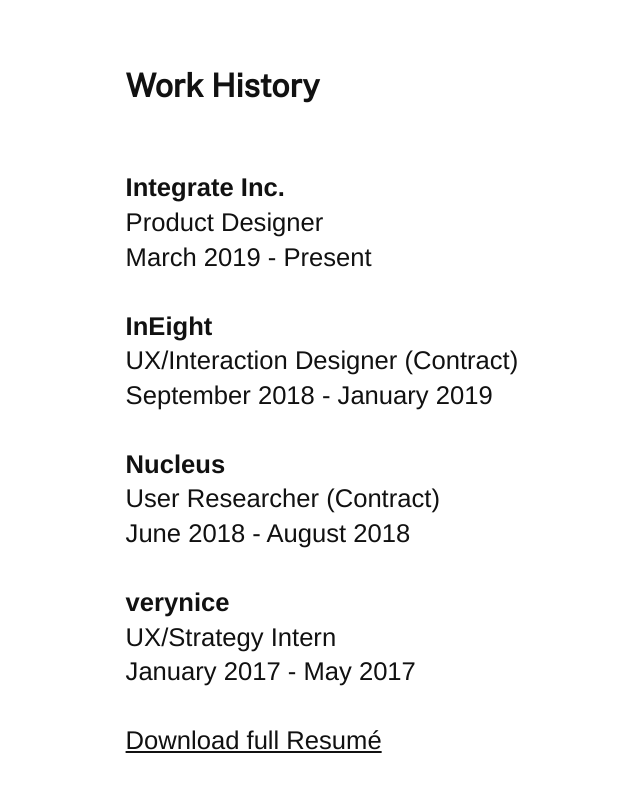
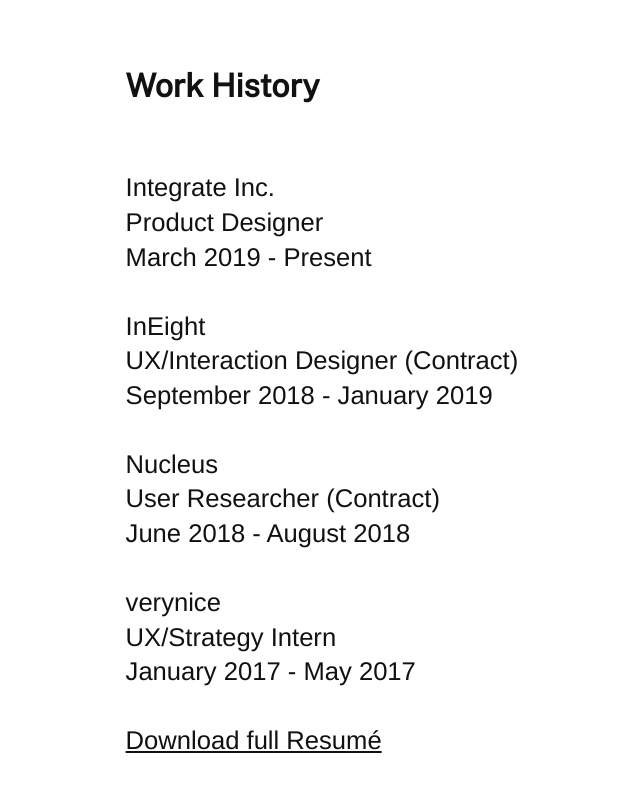
Before and after one commit to zachco/homepage, a plain HTML site: page index.html in a window 1280 px wide. Shown: the part 3788-4580 px from the top of the page, without its empty margins (92-732 px from the left). Drawn offline with nearby package versions, Linux system fonts and the light colour scheme.

Commit message:
fix company titles

```diff
--- a/index.html
+++ b/index.html
@@ -96,19 +96,19 @@
 				<h2 class="big"><em>Work History</em></h2>
 			</div>
 			<div class="project">
-				<h3><em>Integrate Inc.</em></h3>
+				<h3>Integrate Inc.</h3>
 				<p>Product Designer</p>
 				<p>March 2019 - Present</p>
 				<br>
-				<h3><em>InEight</em></h3>
+				<h3>InEight</h3>
 				<p>UX/Interaction Designer (Contract)</p>
 				<p>September 2018 - January 2019</p>
 				<br>
-				<h3><em>Nucleus</em></h3>
+				<h3>Nucleus</h3>
 				<p>User Researcher (Contract)</p>
 				<p>June 2018 - August 2018</p>
 				<br>
-				<h3><em>verynice</em></h3>
+				<h3>verynice</h3>
 				<p>UX/Strategy Intern</p>
 				<p>January 2017 - May 2017</p>
 				<br>
```
